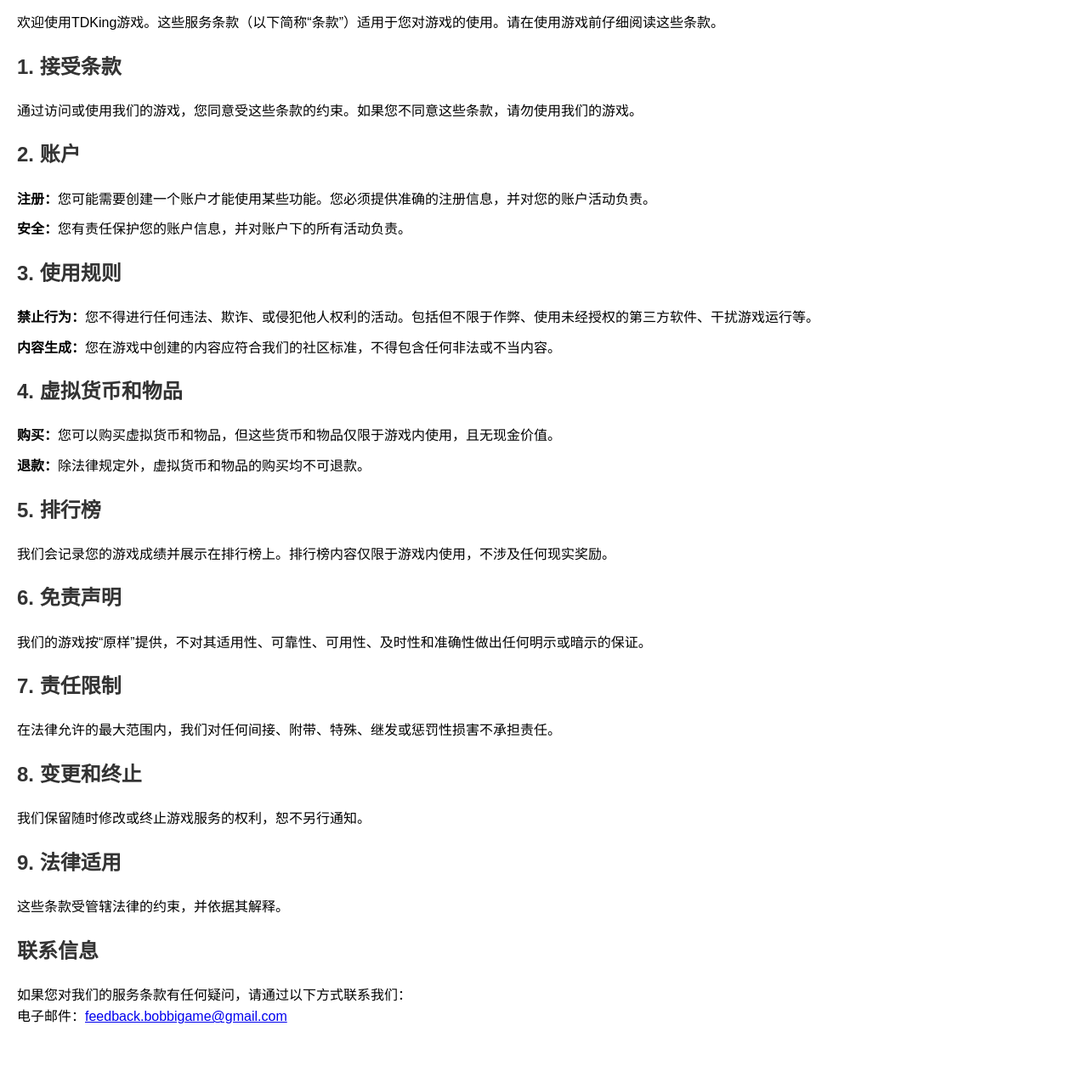
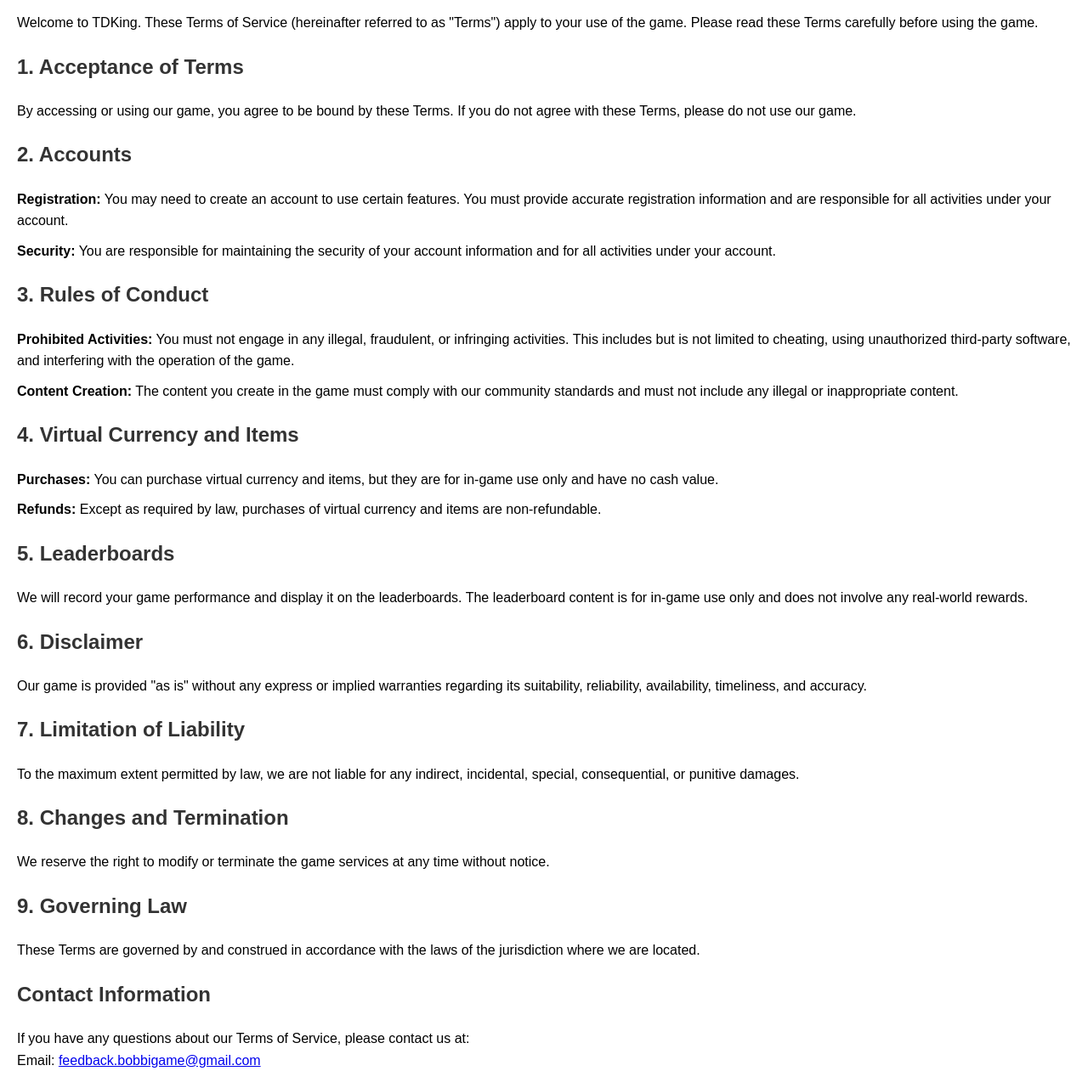
Before and after one commit to zhbd-bobi/TDKing-privacy-policy, a plain HTML site: page cloud-terms-of-service.html in a window 1280 px wide. Shown: the part 80-1361 px from the top of the page at 85% size. Before the commit the page ends 1310 px from the top, so only its background shows below. Drawn offline with Linux system fonts and the light colour scheme.

Commit message:
Update cloud-terms-of-service.html

```diff
--- a/cloud-terms-of-service.html
+++ b/cloud-terms-of-service.html
@@ -1,9 +1,9 @@
 <!DOCTYPE html>
-<html lang="zh-CN">
+<html lang="en">
 <head>
     <meta charset="UTF-8">
     <meta name="viewport" content="width=device-width, initial-scale=1.0">
-    <title>服务条款</title>
+    <title>Terms of Service</title>
     <style>
         body {
             font-family: Arial, sans-serif;
@@ -19,41 +19,41 @@
     </style>
 </head>
 <body>
-    <h1>服务条款</h1>
-    <p>欢迎使用TDKing游戏。这些服务条款（以下简称“条款”）适用于您对游戏的使用。请在使用游戏前仔细阅读这些条款。</p>
+    <h1>Terms of Service</h1>
+    <p>Welcome to TDKing. These Terms of Service (hereinafter referred to as "Terms") apply to your use of the game. Please read these Terms carefully before using the game.</p>
 
-    <h2>1. 接受条款</h2>
-    <p>通过访问或使用我们的游戏，您同意受这些条款的约束。如果您不同意这些条款，请勿使用我们的游戏。</p>
+    <h2>1. Acceptance of Terms</h2>
+    <p>By accessing or using our game, you agree to be bound by these Terms. If you do not agree with these Terms, please do not use our game.</p>
 
-    <h2>2. 账户</h2>
-    <p><strong>注册：</strong>您可能需要创建一个账户才能使用某些功能。您必须提供准确的注册信息，并对您的账户活动负责。</p>
-    <p><strong>安全：</strong>您有责任保护您的账户信息，并对账户下的所有活动负责。</p>
+    <h2>2. Accounts</h2>
+    <p><strong>Registration:</strong> You may need to create an account to use certain features. You must provide accurate registration information and are responsible for all activities under your account.</p>
+    <p><strong>Security:</strong> You are responsible for maintaining the security of your account information and for all activities under your account.</p>
 
-    <h2>3. 使用规则</h2>
-    <p><strong>禁止行为：</strong>您不得进行任何违法、欺诈、或侵犯他人权利的活动。包括但不限于作弊、使用未经授权的第三方软件、干扰游戏运行等。</p>
-    <p><strong>内容生成：</strong>您在游戏中创建的内容应符合我们的社区标准，不得包含任何非法或不当内容。</p>
+    <h2>3. Rules of Conduct</h2>
+    <p><strong>Prohibited Activities:</strong> You must not engage in any illegal, fraudulent, or infringing activities. This includes but is not limited to cheating, using unauthorized third-party software, and interfering with the operation of the game.</p>
+    <p><strong>Content Creation:</strong> The content you create in the game must comply with our community standards and must not include any illegal or inappropriate content.</p>
 
-    <h2>4. 虚拟货币和物品</h2>
-    <p><strong>购买：</strong>您可以购买虚拟货币和物品，但这些货币和物品仅限于游戏内使用，且无现金价值。</p>
-    <p><strong>退款：</strong>除法律规定外，虚拟货币和物品的购买均不可退款。</p>
+    <h2>4. Virtual Currency and Items</h2>
+    <p><strong>Purchases:</strong> You can purchase virtual currency and items, but they are for in-game use only and have no cash value.</p>
+    <p><strong>Refunds:</strong> Except as required by law, purchases of virtual currency and items are non-refundable.</p>
 
-    <h2>5. 排行榜</h2>
-    <p>我们会记录您的游戏成绩并展示在排行榜上。排行榜内容仅限于游戏内使用，不涉及任何现实奖励。</p>
+    <h2>5. Leaderboards</h2>
+    <p>We will record your game performance and display it on the leaderboards. The leaderboard content is for in-game use only and does not involve any real-world rewards.</p>
 
-    <h2>6. 免责声明</h2>
-    <p>我们的游戏按“原样”提供，不对其适用性、可靠性、可用性、及时性和准确性做出任何明示或暗示的保证。</p>
+    <h2>6. Disclaimer</h2>
+    <p>Our game is provided "as is" without any express or implied warranties regarding its suitability, reliability, availability, timeliness, and accuracy.</p>
 
-    <h2>7. 责任限制</h2>
-    <p>在法律允许的最大范围内，我们对任何间接、附带、特殊、继发或惩罚性损害不承担责任。</p>
+    <h2>7. Limitation of Liability</h2>
+    <p>To the maximum extent permitted by law, we are not liable for any indirect, incidental, special, consequential, or punitive damages.</p>
 
-    <h2>8. 变更和终止</h2>
-    <p>我们保留随时修改或终止游戏服务的权利，恕不另行通知。</p>
+    <h2>8. Changes and Termination</h2>
+    <p>We reserve the right to modify or terminate the game services at any time without notice.</p>
 
-    <h2>9. 法律适用</h2>
-    <p>这些条款受管辖法律的约束，并依据其解释。</p>
+    <h2>9. Governing Law</h2>
+    <p>These Terms are governed by and construed in accordance with the laws of the jurisdiction where we are located.</p>
 
-    <h2>联系信息</h2>
-    <p>如果您对我们的服务条款有任何疑问，请通过以下方式联系我们：<br>
-    电子邮件：<a href="mailto:feedback.bobbigame@gmail.com">feedback.bobbigame@gmail.com</a></p>
+    <h2>Contact Information</h2>
+    <p>If you have any questions about our Terms of Service, please contact us at:<br>
+    Email: <a href="mailto:feedback.bobbigame@gmail.com">feedback.bobbigame@gmail.com</a></p>
 </body>
 </html>
```
